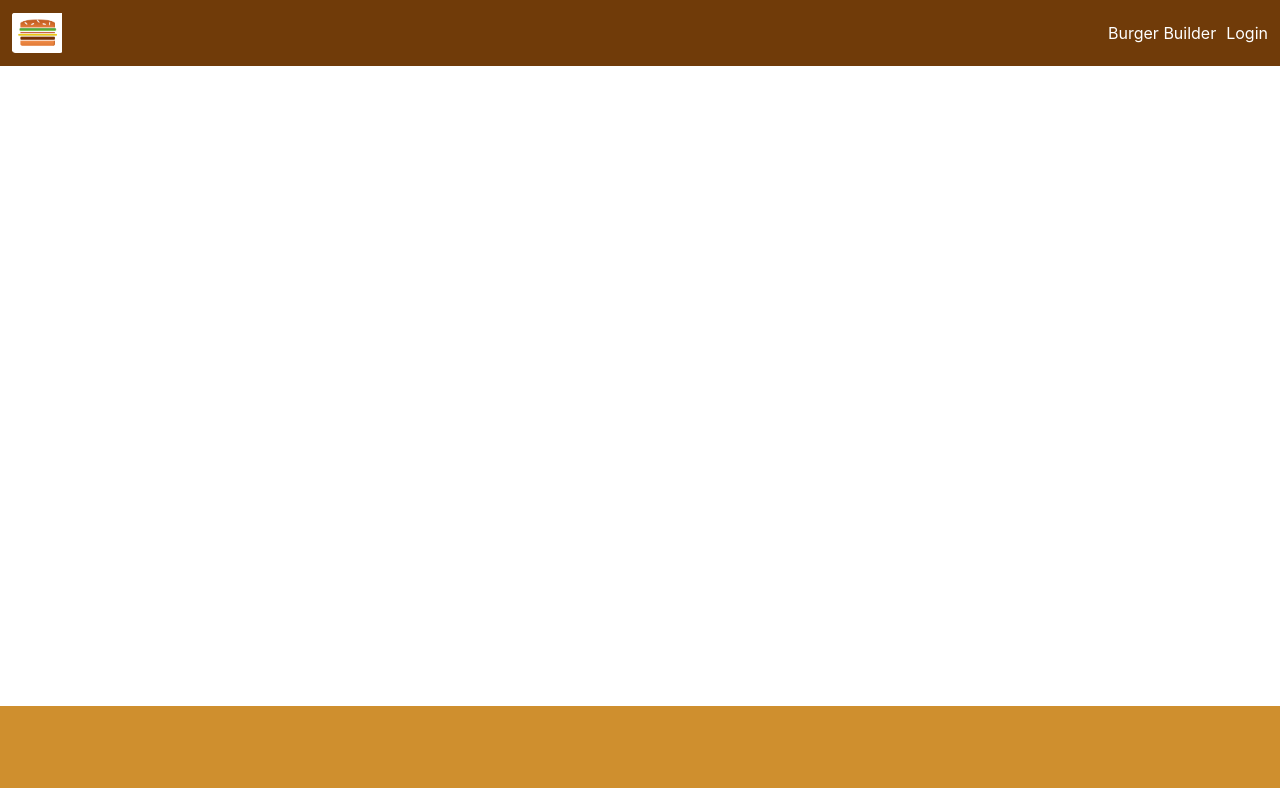
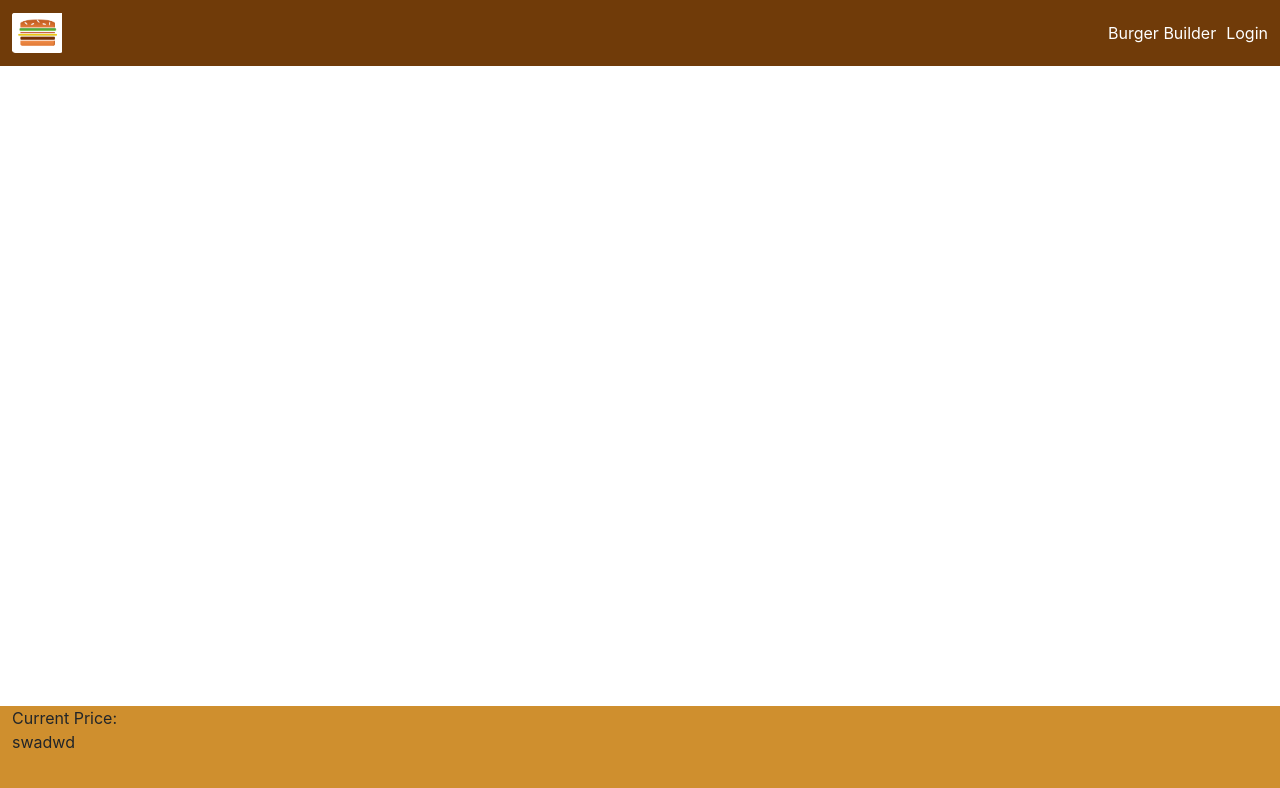
Before and after one commit to EmanTahir/Burger-Builder-Project-React, a React (Create React App) app: page / in a window 1280 px wide. Shown: the top 788 px of the page. Built offline with nearby package versions, Linux system fonts and the light colour scheme.

Commit message:
Footer Text added

```diff
--- a/src/components/Footer.js
+++ b/src/components/Footer.js
@@ -2,8 +2,15 @@ import React, { useState } from 'react'
 
 export default function Footer() {
   return (
-    <div className='container-fluid' style={{height: '40vh', backgroundColor: '#cf8f2e',position: 'relative', top: '80vh'}}>
-
+    <div className='container-fluid' style={{height: '40vh', backgroundColor: '#cf8f2e',position: 'relative', top: '80vh', display: 'flex'}}>
+      <section style={{display: 'column', justifyContent: 'center', alignItems: 'center'}}>
+        <div>
+        Current Price:
+        </div>
+        <div>
+            swadwd
+        </div>
+      </section>
     </div>
   )
 }
```
